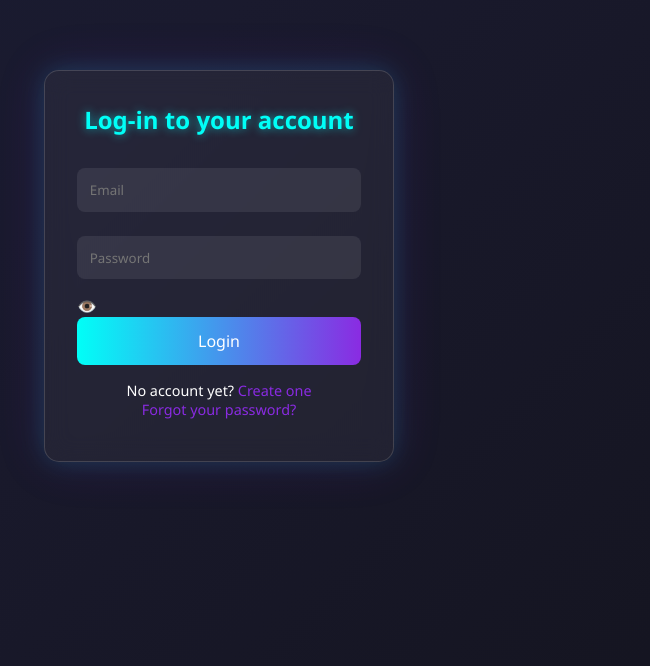
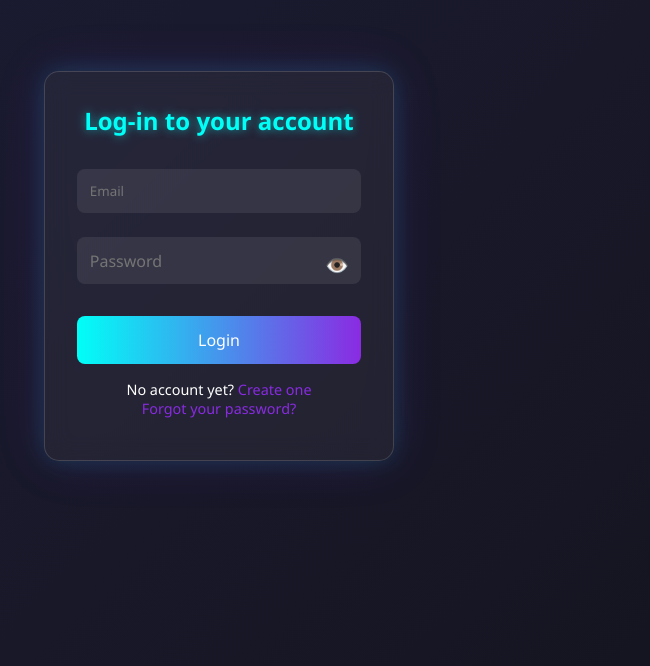
Before and after one commit to vpD3V/CMDI-LAS-Tracker, a plain HTML site: page index.html in a window 1280 px wide. Shown: the part 134-800 px from the top of the page, without its empty margins (421-1071 px from the left). Drawn offline with Linux system fonts and the light colour scheme; no server answers.

Commit message:
Update LoginStyle.css

```diff
--- a/LoginStyle.css
+++ b/LoginStyle.css
@@ -353,3 +353,43 @@ select option:checked {
   transform: scale(1.2);
   cursor: pointer;
 }
+
+/* === Password field with working eye icon === */
+.password-row {
+  position: relative;
+  display: flex;
+  align-items: center;
+  margin-bottom: 1rem;
+}
+
+.password-row input {
+  width: 100%;
+  padding: 0.8rem 2.5rem 0.8rem 0.8rem;
+  font-size: 1rem;
+  border: none;
+  border-radius: 8px;
+  background: rgba(255, 255, 255, 0.08);
+  color: #fff;
+  outline: none;
+  transition: all 0.3s ease;
+}
+
+.password-row input:focus {
+  background: rgba(255, 255, 255, 0.12);
+  box-shadow: 0 0 10px #00743b;
+}
+
+.eye-icon {
+  position: absolute;
+  right: 12px;
+  font-size: 1.2rem;
+  color: #ccc;
+  cursor: pointer;
+  user-select: none;
+  transition: color 0.2s ease, transform 0.1s;
+}
+
+.eye-icon:hover {
+  color: #fff;
+  transform: scale(1.1);
+}
```
